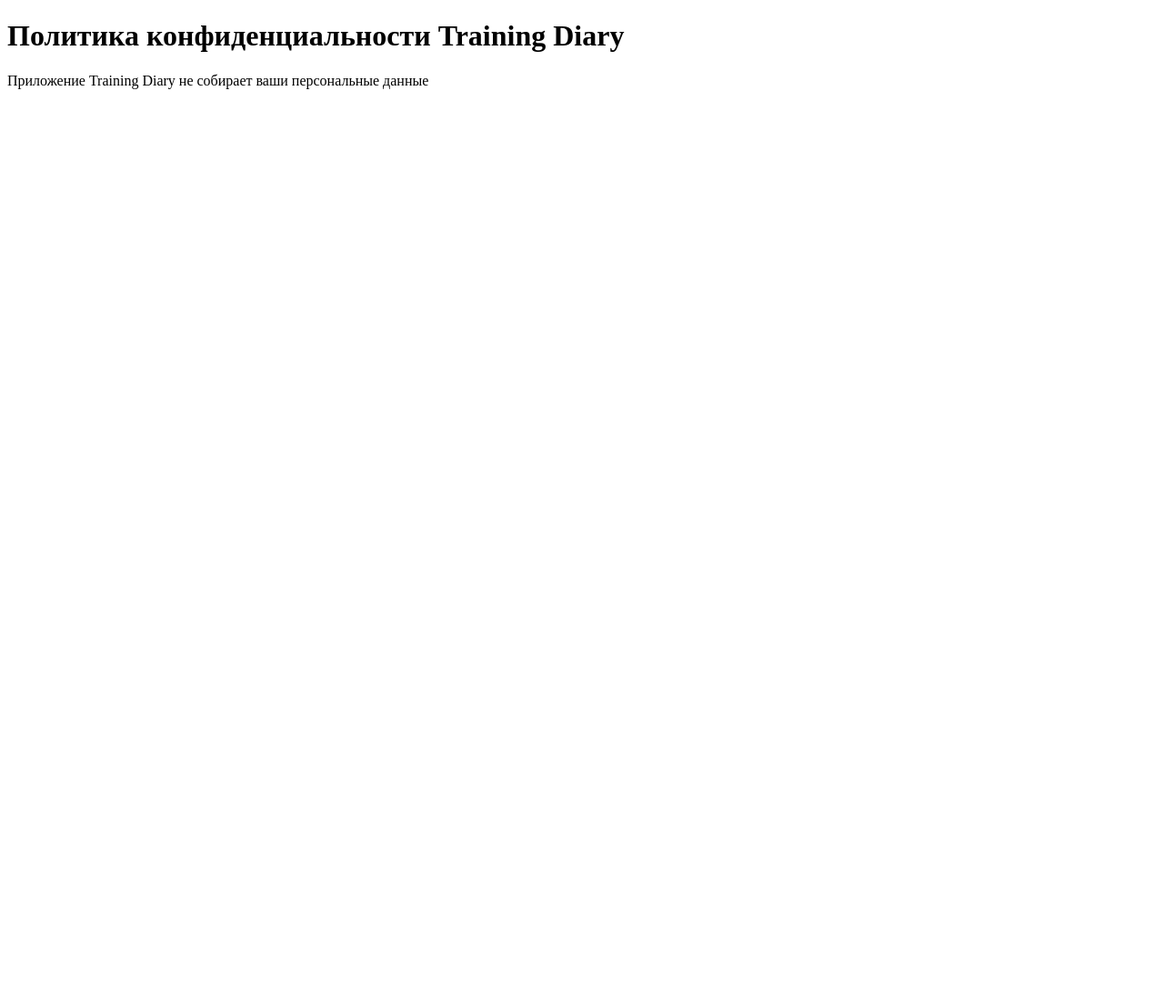
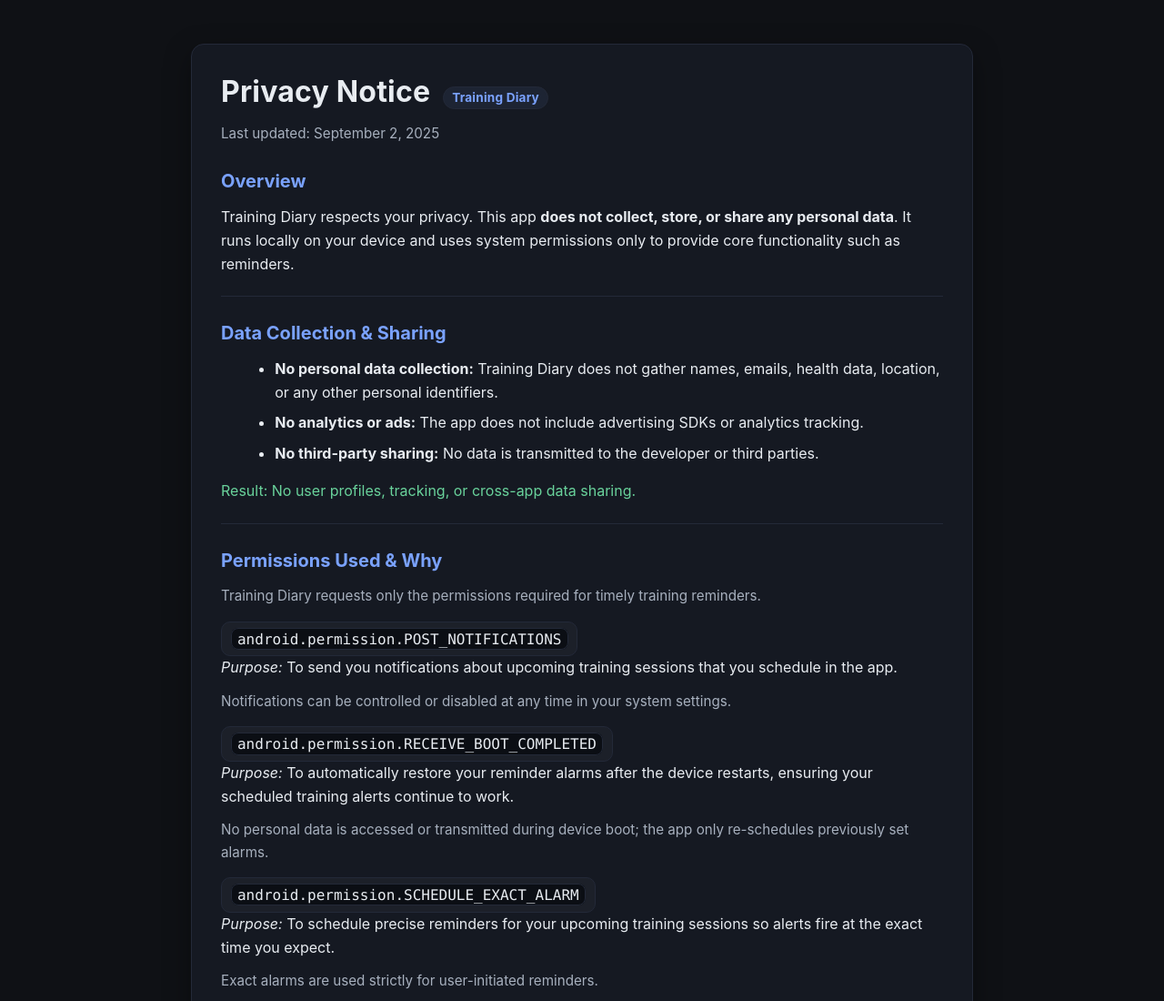
Before and after one commit to Xaxaido/xaxaido.github.io, a plain HTML site: page index.html in a window 1280 px wide. Shown: the top 1100 px of the page at 91% size. Before the commit the page ends 800 px from the top, so only its background shows below. Drawn offline with Linux system fonts and the light colour scheme.

Commit message:
Update index.html

```diff
--- a/index.html
+++ b/index.html
@@ -1,11 +1,124 @@
 <!DOCTYPE html>
-<html>
+<html lang="en">
 <head>
-    <meta charset="UTF-8">
-    <title>Мой сайт</title>
+  <meta charset="utf-8" />
+  <meta name="viewport" content="width=device-width, initial-scale=1" />
+  <title>Training Diary — Privacy Notice</title>
+  <style>
+    :root{
+      --bg:#0f1115;
+      --card:#151922;
+      --text:#e8ecf1;
+      --muted:#a7b0be;
+      --accent:#7aa2ff;
+      --ok:#69d29b;
+      --warn:#ffd166;
+      --border:#232938;
+      --shadow:0 10px 30px rgba(0,0,0,.35);
+      --radius:14px;
+    }
+    *{box-sizing:border-box}
+    html,body{background:var(--bg);color:var(--text);font-family:Inter,system-ui,-apple-system,Segoe UI,Roboto,Helvetica,Arial,sans-serif;line-height:1.6;margin:0}
+    .wrap{max-width:900px;margin:48px auto;padding:0 20px}
+    .card{background:var(--card);border:1px solid var(--border);border-radius:var(--radius);box-shadow:var(--shadow);padding:32px}
+    h1,h2,h3{line-height:1.25;margin:0 0 14px}
+    h1{font-size:2rem;letter-spacing:.2px}
+    h2{font-size:1.25rem;color:var(--accent);margin-top:28px}
+    p{margin:0 0 12px}
+    ul{margin:10px 0 16px 1.2rem}
+    li{margin:8px 0}
+    code, .kbd{background:#0b0e14;border:1px solid var(--border);border-radius:8px;padding:.1rem .4rem;font-family:ui-monospace, SFMono-Regular, Menlo, Consolas, monospace}
+    .badge{display:inline-block;font-size:.85rem;padding:.2rem .55rem;border-radius:999px;border:1px solid var(--border);background:rgba(122,162,255,.08);color:var(--accent);margin-left:.4rem}
+    .note{font-size:.95rem;color:var(--muted)}
+    .pill{display:inline-block;border:1px solid var(--border);border-radius:10px;padding:.35rem .6rem;background:rgba(255,255,255,.03);margin:.2rem .2rem 0 0}
+    .ok{color:var(--ok)}
+    .divider{height:1px;background:var(--border);margin:22px 0}
+    a{color:var(--accent);text-decoration:none}
+    a:hover{text-decoration:underline}
+    footer{color:var(--muted);font-size:.95rem;margin-top:22px}
+  </style>
 </head>
 <body>
-    <h1>Политика конфиденциальности Training Diary</h1>
-    <p>Приложение Training Diary не собирает ваши персональные данные</p>
+  <main class="wrap">
+    <article class="card" role="article" aria-label="Privacy Notice">
+      <header>
+        <h1>Privacy Notice <span class="badge">Training Diary</span></h1>
+        <p class="note">Last updated: September 2, 2025</p>
+      </header>
+
+      <section>
+        <h2>Overview</h2>
+        <p>
+          Training Diary respects your privacy. This app <strong>does not collect, store, or share any personal data</strong>.
+          It runs locally on your device and uses system permissions only to provide core functionality such as reminders.
+        </p>
+      </section>
+
+      <div class="divider"></div>
+
+      <section aria-labelledby="data-collection">
+        <h2 id="data-collection">Data Collection & Sharing</h2>
+        <ul>
+          <li><strong>No personal data collection:</strong> Training Diary does not gather names, emails, health data, location, or any other personal identifiers.</li>
+          <li><strong>No analytics or ads:</strong> The app does not include advertising SDKs or analytics tracking.</li>
+          <li><strong>No third-party sharing:</strong> No data is transmitted to the developer or third parties.</li>
+        </ul>
+        <p class="ok">Result: No user profiles, tracking, or cross-app data sharing.</p>
+      </section>
+
+      <div class="divider"></div>
+
+      <section aria-labelledby="permissions">
+        <h2 id="permissions">Permissions Used & Why</h2>
+        <p class="note">Training Diary requests only the permissions required for timely training reminders.</p>
+
+        <div class="pill"><code>android.permission.POST_NOTIFICATIONS</code></div>
+        <p><em>Purpose:</em> To send you notifications about upcoming training sessions that you schedule in the app.</p>
+        <p class="note">Notifications can be controlled or disabled at any time in your system settings.</p>
+
+        <div class="pill"><code>android.permission.RECEIVE_BOOT_COMPLETED</code></div>
+        <p><em>Purpose:</em> To automatically restore your reminder alarms after the device restarts, ensuring your scheduled training alerts continue to work.</p>
+        <p class="note">No personal data is accessed or transmitted during device boot; the app only re-schedules previously set alarms.</p>
+
+        <div class="pill"><code>android.permission.SCHEDULE_EXACT_ALARM</code></div>
+        <p><em>Purpose:</em> To schedule precise reminders for your upcoming training sessions so alerts fire at the exact time you expect.</p>
+        <p class="note">Exact alarms are used strictly for user-initiated reminders.</p>
+      </section>
+
+      <div class="divider"></div>
+
+      <section aria-labelledby="children">
+        <h2 id="children">Children’s Privacy</h2>
+        <p>
+          Training Diary is not directed to children and does not knowingly collect information from anyone, including children.
+        </p>
+      </section>
+
+      <div class="divider"></div>
+
+      <section aria-labelledby="security">
+        <h2 id="security">Security</h2>
+        <p>
+          Because the app does not collect or store personal data, there are no user databases or cloud endpoints involved.
+          Standard platform safeguards for notifications and alarms apply.
+        </p>
+      </section>
+
+      <div class="divider"></div>
+
+      <section aria-labelledby="changes">
+        <h2 id="changes">Changes to This Notice</h2>
+        <p>
+          If the app’s functionality changes in a way that affects privacy or permissions, this notice will be updated accordingly.
+        </p>
+      </section>
+
+      <div class="divider"></div>
+
+      <footer>
+        <p>&copy; 2025 Training Diary. All rights reserved.</p>
+      </footer>
+    </article>
+  </main>
 </body>
 </html>
```
